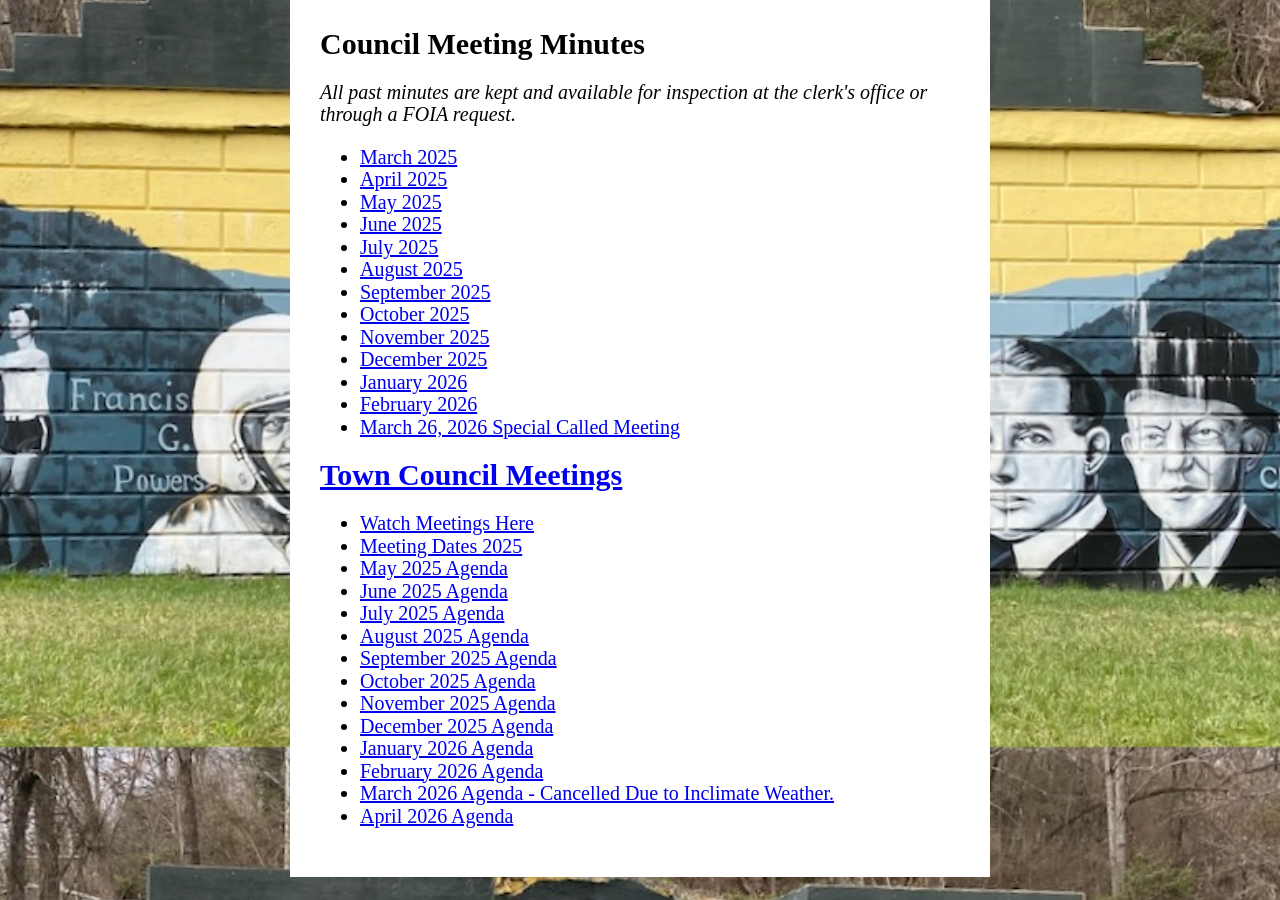
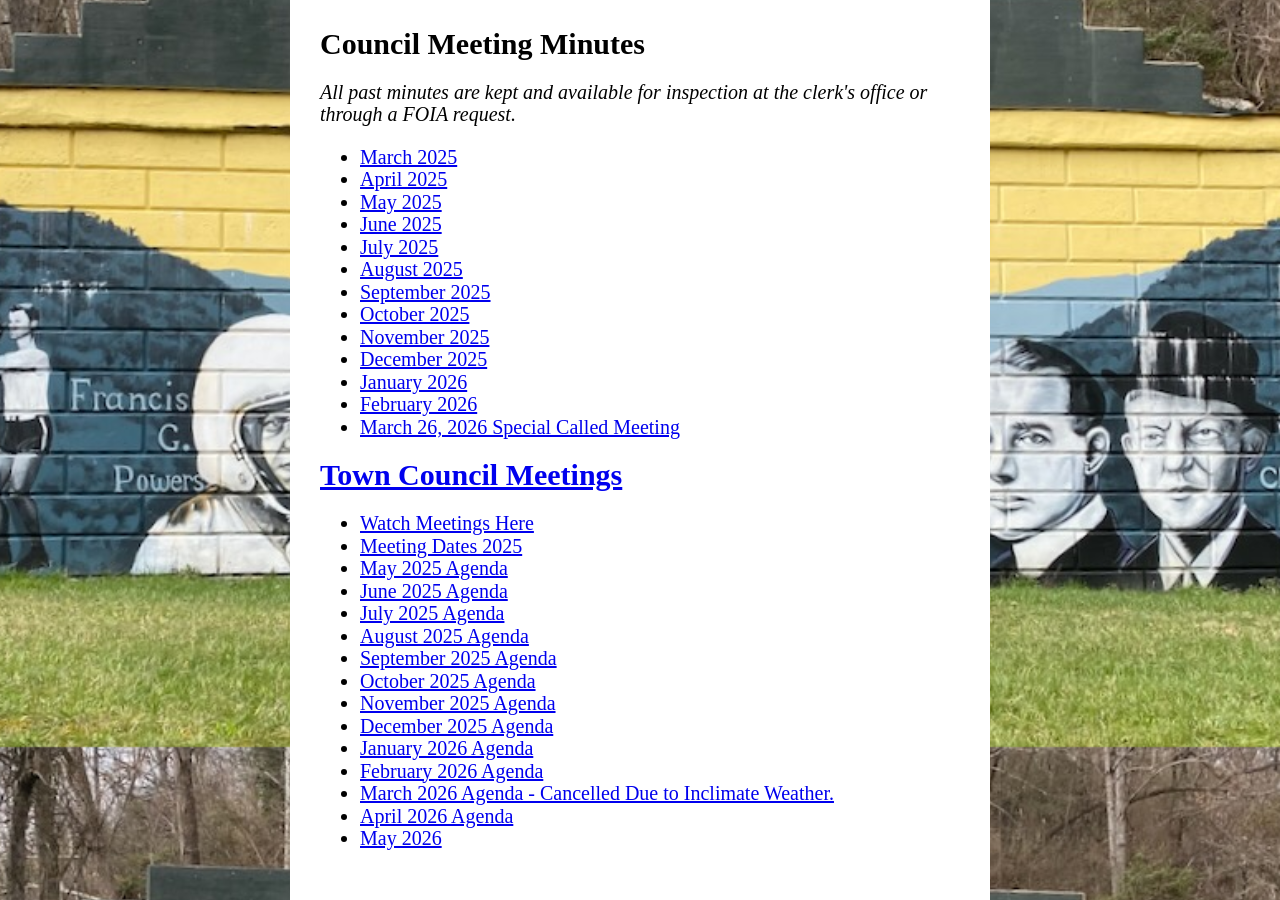
Before and after one commit to poundva/poundva.github.io, a Jekyll site: the page built from index.html, in a window 1280 px wide and 900 px high, scrolled down 3753 px. Built offline with Jekyll 4.4.1, drawn with Linux system fonts in a browser that asks for light colours; some web fonts are replaced.

Commit message:
Update index.html

```diff
--- a/index.html
+++ b/index.html
@@ -132,3 +132,4 @@ title: Home
     <li><a href="agendas/Feb 2026.pdf">February 2026 Agenda</a></li>
     <li><a href="agendas/">March 2026 Agenda - Cancelled Due to Inclimate Weather. </a></li>
     <li><a href="agendas/Agenda April 2026.pdf">April 2026 Agenda</a></li>
+    <li><a href="agendas/Agenda May 2026.pdf">May 2026</a></li>
```
